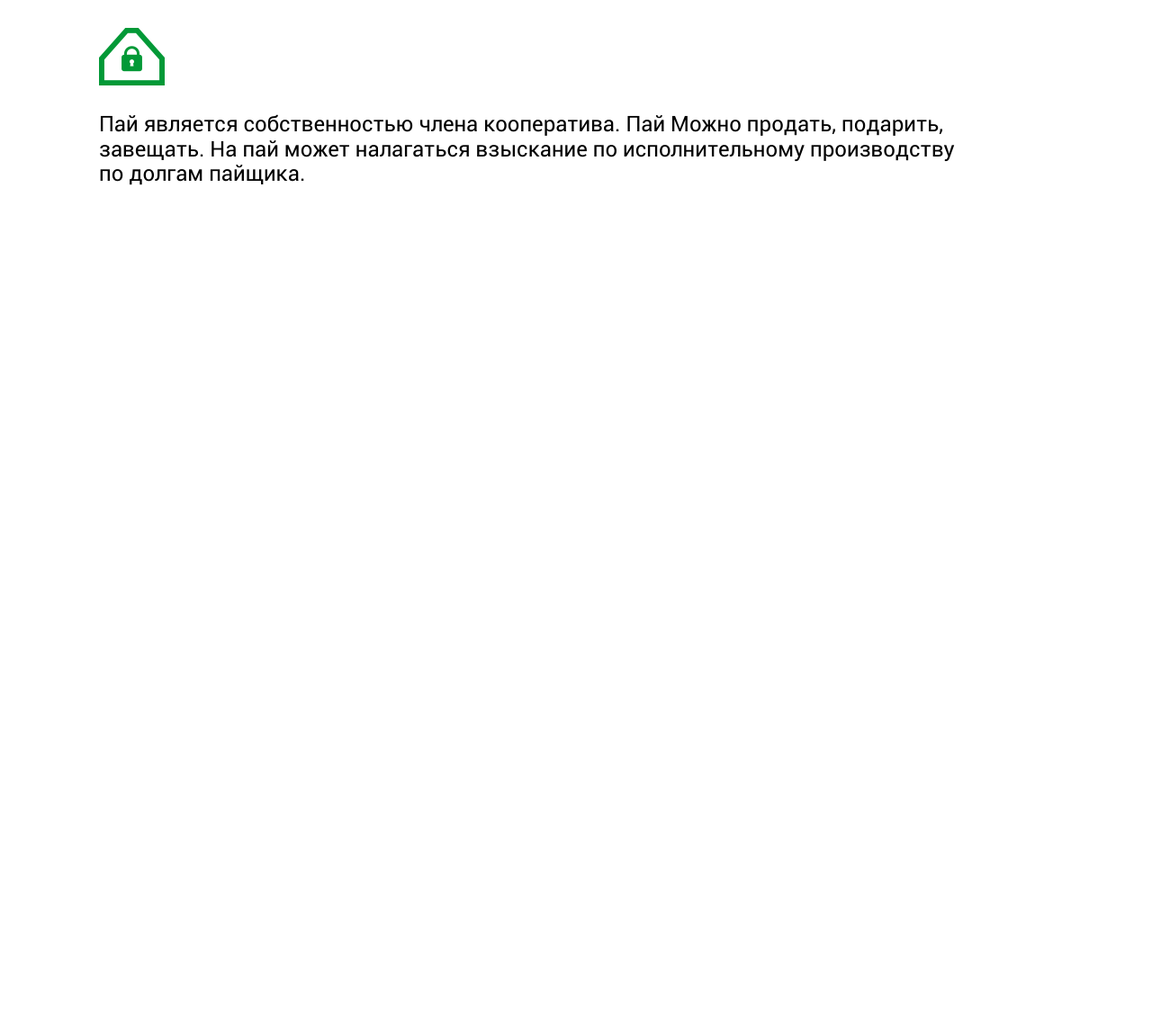
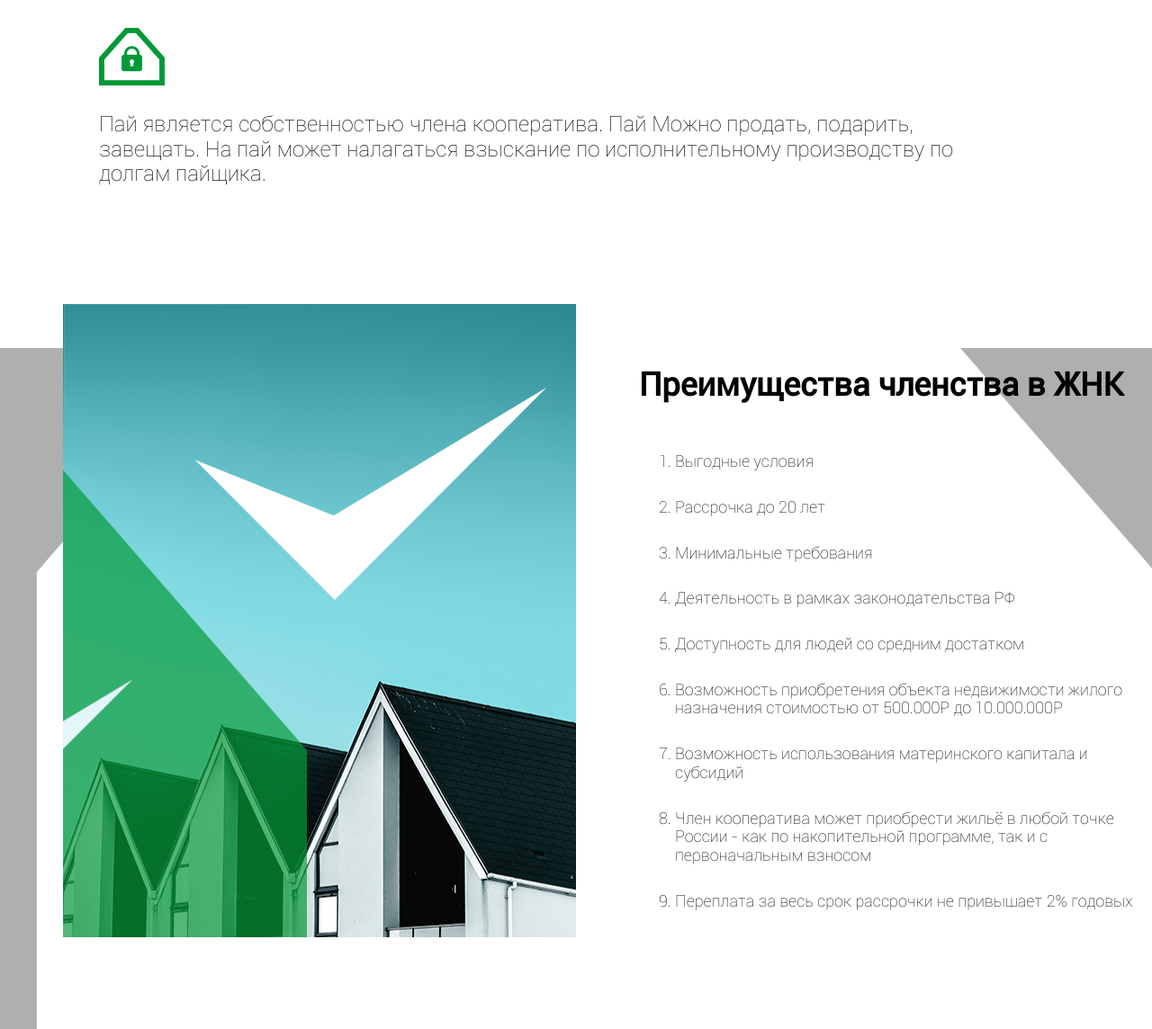
Before and after one commit to Ivan5646/cooperative, a website: page src/index.html in a window 1280 px wide. Shown: the part 2685-3829 px from the top of the page at 90% size. Before the commit the page ends 2927 px from the top, so only its background shows below. Drawn offline with nearby package versions, Linux system fonts and the light colour scheme; files that its build step writes are made by us from their sources.

Commit message:
advantages block

```diff
--- a/src/index.html
+++ b/src/index.html
@@ -70,5 +70,25 @@
 	</ul>
 </section>
 
+<section class="advantages">
+	<div class="advantages__inner container">
+		<div class="advantages__img"></div>
+		<div class="advantages__info">
+			<h3>Преимущества членства в ЖНК</h3>
+			<ol class="advantages__list">
+				<li>Выгодные условия</li>
+				<li>Рассрочка до 20 лет</li>
+				<li>Минимальные требования</li>
+				<li>Деятельность в рамках законодательства РФ</li>
+				<li>Доступность для людей со средним достатком</li>
+				<li>Возможность приобретения объекта недвижимости жилого назначения стоимостью от 500.000Р до 10.000.000Р</li>
+				<li>Возможность использования материнского капитала	и субсидий</li>
+				<li>Член кооператива может приобрести жильё в любой точке России - как по накопительной программе, так и с первоначальным взносом</li>
+				<li>Переплата за  весь срок рассрочки не привышает 2% годовых</li>
+			</ol>
+		</div>
+	</div>
+</section>
+
 </body>
 </html>
--- /dev/null
+++ b/src/styles/blocks/_advantages.scss
@@ -0,0 +1,32 @@
+.advantages {
+    background-image: url(../../img/advantages-bg.png);
+    background-repeat: no-repeat;
+    background-position: center;
+    background-size: contain;
+    height: 895px;
+
+    h3 {
+        margin-top: 70px;
+        margin-bottom: 54px;
+    }
+
+    &__inner {
+        display: grid;
+        grid-template-columns: 50% 50%;
+        grid-column-gap: 70px;
+    }
+
+    &__img {
+        background-image: url(../../img/house2.png);
+        background-repeat: no-repeat;
+    }
+
+    &__list {
+        font-size: 18px;
+        font-family: RobotoThin, serif;
+
+        li {
+            margin-bottom: 30px;
+        }
+    }
+}
--- a/src/styles/blocks/_description.scss
+++ b/src/styles/blocks/_description.scss
@@ -14,7 +14,6 @@
     }
 
     h3 {
-        font-size: 36px;
         margin-bottom: 30px;
     }
 
--- a/src/styles/blocks/_warranty.scss
+++ b/src/styles/blocks/_warranty.scss
@@ -1,4 +1,6 @@
 .warranty {
+    margin-bottom: 130px;
+
     h2 {
         text-align: center;
         margin-bottom: 54px;
@@ -8,6 +10,7 @@
         list-style-type: none;
         font-size: 24px;
         max-width: 980px;
+        font-family: RobotoThin, serif;
 
         li {
             margin-bottom: 34px;
--- a/src/styles/main.scss
+++ b/src/styles/main.scss
@@ -1,6 +1,7 @@
 @import 'blocks/_header';
 @import 'blocks/_description';
 @import 'blocks/_warranty';
+@import 'blocks/_advantages';
 
 @font-face {
     font-family: "RobotoRegular";
@@ -15,6 +16,11 @@
 @font-face {
     font-family: "RobotoMedium";
     src: url(../fonts/roboto/Roboto-Medium.ttf);
+}
+
+@font-face {
+    font-family: "RobotoThin";
+    src: url(../fonts/roboto/Roboto-Thin.ttf);
 }
 
 textarea, input, button { outline: none; }
@@ -37,6 +43,10 @@
 
 h2 {
     font-size: 54px;
+}
+
+h3 {
+    font-size: 36px;
 }
 
 .btn {
```
Also changed, not shown: src/img/advantages-bg.png (added), src/img/house2.png (added).
